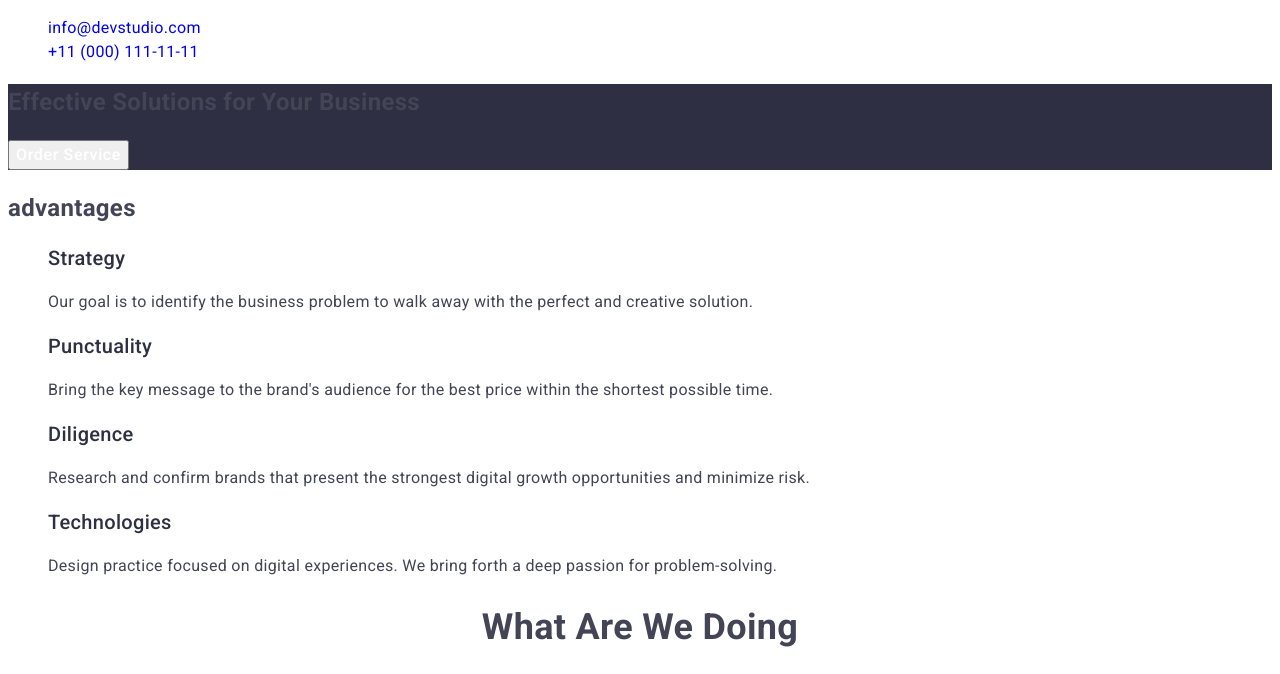
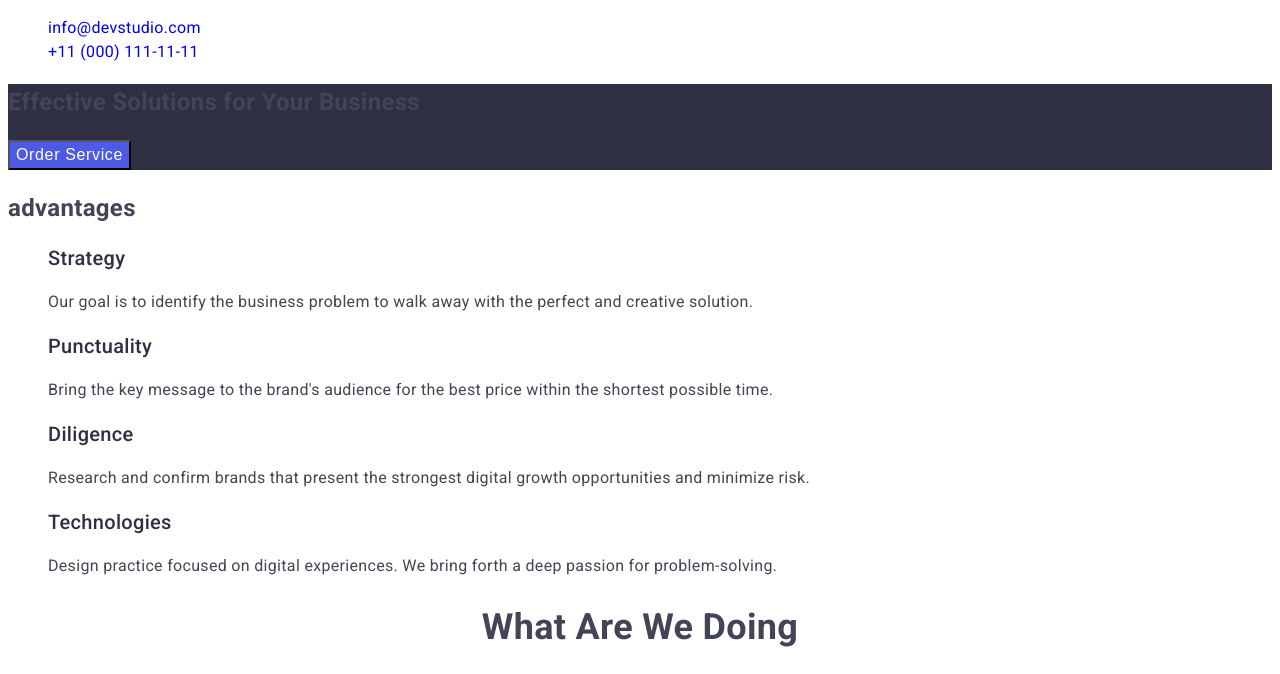
Before and after one commit to chester669/goit-markup-hw-02, a plain HTML site: page index.html in a window 1280 px wide. Shown: the part 120-794 px from the top of the page. Drawn offline with Linux system fonts and the light colour scheme.

Commit message:
hero-botton-backgroud

```diff
--- a/css/styles.css
+++ b/css/styles.css
@@ -93,12 +93,11 @@ body {
 
 /* button */
 .order-btn {
-    font-family: 'Roboto', sans-serif;
-    font-style: normal;
     font-weight: 500;
     font-size: 16px;
     letter-spacing: 0.04em;
     color: rgba(255, 255, 255, 1);
+    background-color: #4D5AE5;
     font-weight: 500;
     font-size: 16px;
     line-height: 1.5;
```
